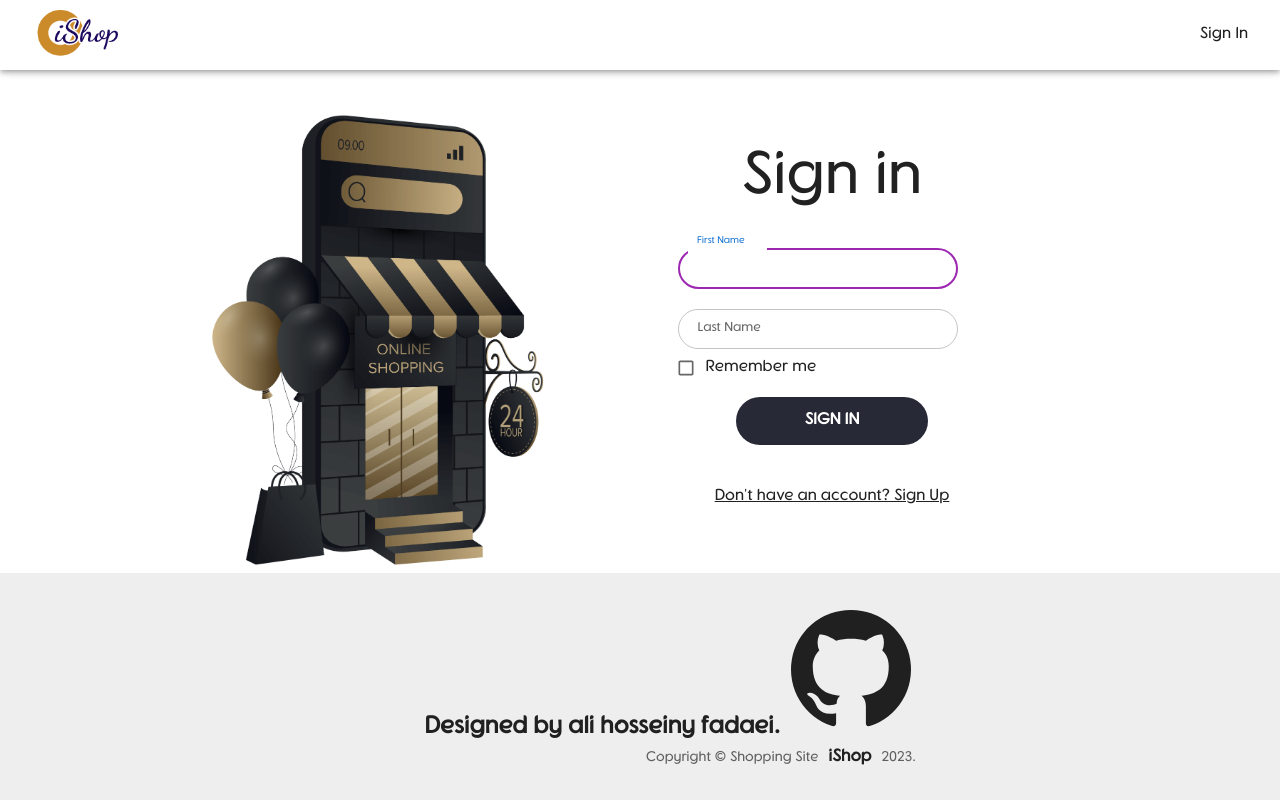
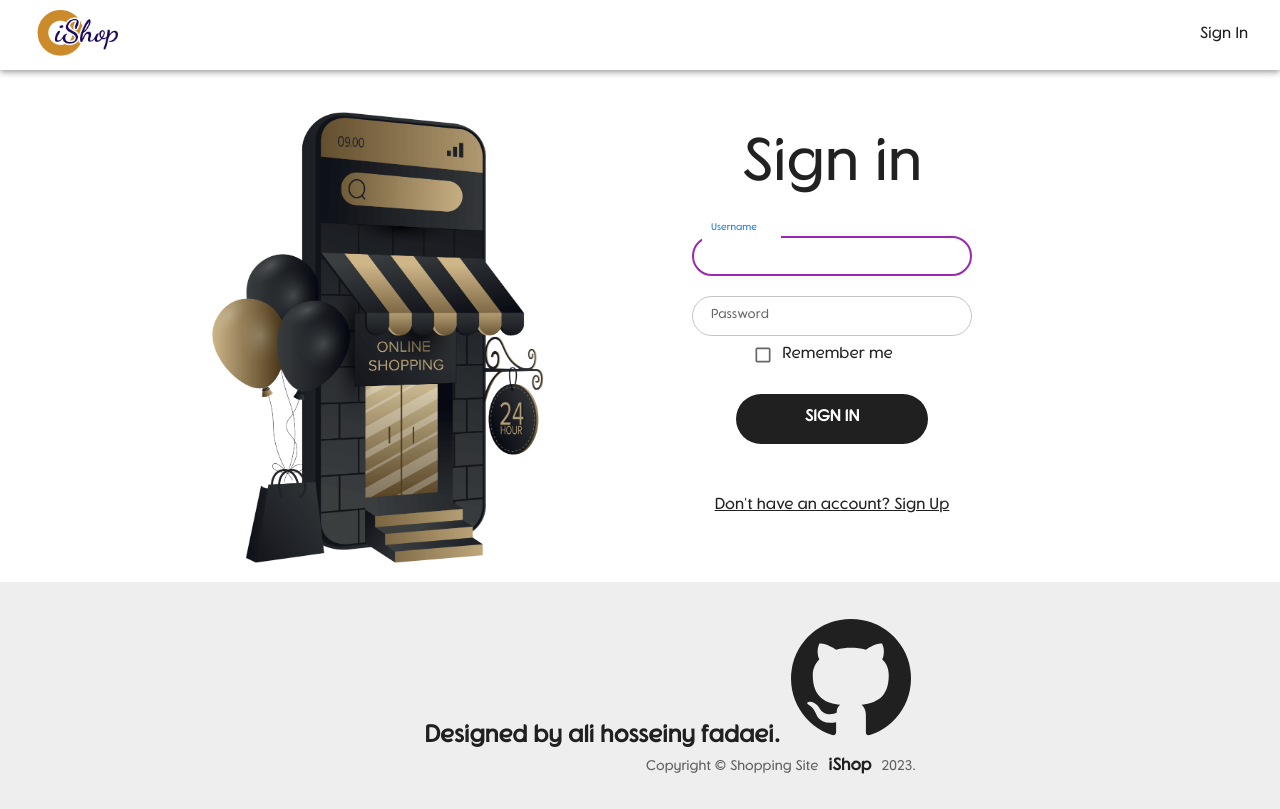
Before and after one commit to ali-fadaei23/iShop, a React (Create React App) app: page /iShop/login in a window 1280 px wide. Built offline with nearby package versions, Linux system fonts and the light colour scheme; no server answers.

Commit message:
Add animation to btn login

```diff
--- a/src/components/auth-components/sign-in/Login.css
+++ b/src/components/auth-components/sign-in/Login.css
@@ -47,35 +47,35 @@ button {
   font-family: inherit;
 }
 
-button.learn-more-login {
+.button-login {
+  margin: 10px 0;
+}
+
+.button-login .button-text-login {
+  transition: all 0.45s cubic-bezier(0.65, 0, 0.076, 1);
+  position: relative;
+  display: flex;
+  justify-content: center;
+  color: #fff;
+  padding: 0.75rem 0;
+  font-weight: 700;
+  line-height: 1.6;
+  text-transform: uppercase;
+  background: #202020;
+  border-radius: 1.625rem;
   width: 12rem;
   height: auto;
   margin: 10px 0;
 }
 
-button.learn-more-login .circle-login {
+.button-login .button-text-login:hover {
   transition: all 0.45s cubic-bezier(0.65, 0, 0.076, 1);
-  position: relative;
-  display: flex;
-  justify-content: center;
-  margin: 0;
-  width: 100%;
-  height: 3rem;
-  background: #282936;
-  border-radius: 1.625rem;
-}
-
-button.learn-more-login .button-text-login {
-  transition: all 0.45s cubic-bezier(0.65, 0, 0.076, 1);
-  position: absolute;
-  top: 0;
-  left: 0;
-  right: 0;
-  bottom: 0;
   padding: 0.75rem 0;
-  color: #fff;
   font-weight: 700;
   line-height: 1.6;
   text-align: center;
   text-transform: uppercase;
+  color: #cc8b2b;
+  background-color: #202020;
+  border-radius: 1.625rem;
 }
--- a/src/components/auth-components/sign-in/Login.jsx
+++ b/src/components/auth-components/sign-in/Login.jsx
@@ -86,7 +86,12 @@ const Login = () => {
             component="form"
             noValidate
             onSubmit={handleSubmit}
-            sx={{ mt: 1 }}
+            sx={{
+              mt: 1,
+              display: "flex",
+              flexDirection: "column",
+              alignItems: "center",
+            }}
           >
             <FormControl sx={{ width: "280px", marginTop: "20px" }}>
               <InputLabel
@@ -98,7 +103,7 @@ const Login = () => {
                 }}
                 htmlFor="username"
               >
-                First Name
+                Username
               </InputLabel>
               <OutlinedInput
                 sx={{ borderRadius: "30px" }}
@@ -126,7 +131,7 @@ const Login = () => {
                 }}
                 htmlFor="outlined-adornment-lastname"
               >
-                Last Name
+                Password
               </InputLabel>
               <OutlinedInput
                 sx={{ borderRadius: "30px" }}
@@ -155,7 +160,7 @@ const Login = () => {
             <div style={{ display: "flex", justifyContent: "center" }}>
               <button
                 type="submit"
-                class="learn-more-login"
+                class="button-login"
                 disabled={auth.loading}
               >
                 <span class="circle-login" aria-hidden="true">
```
